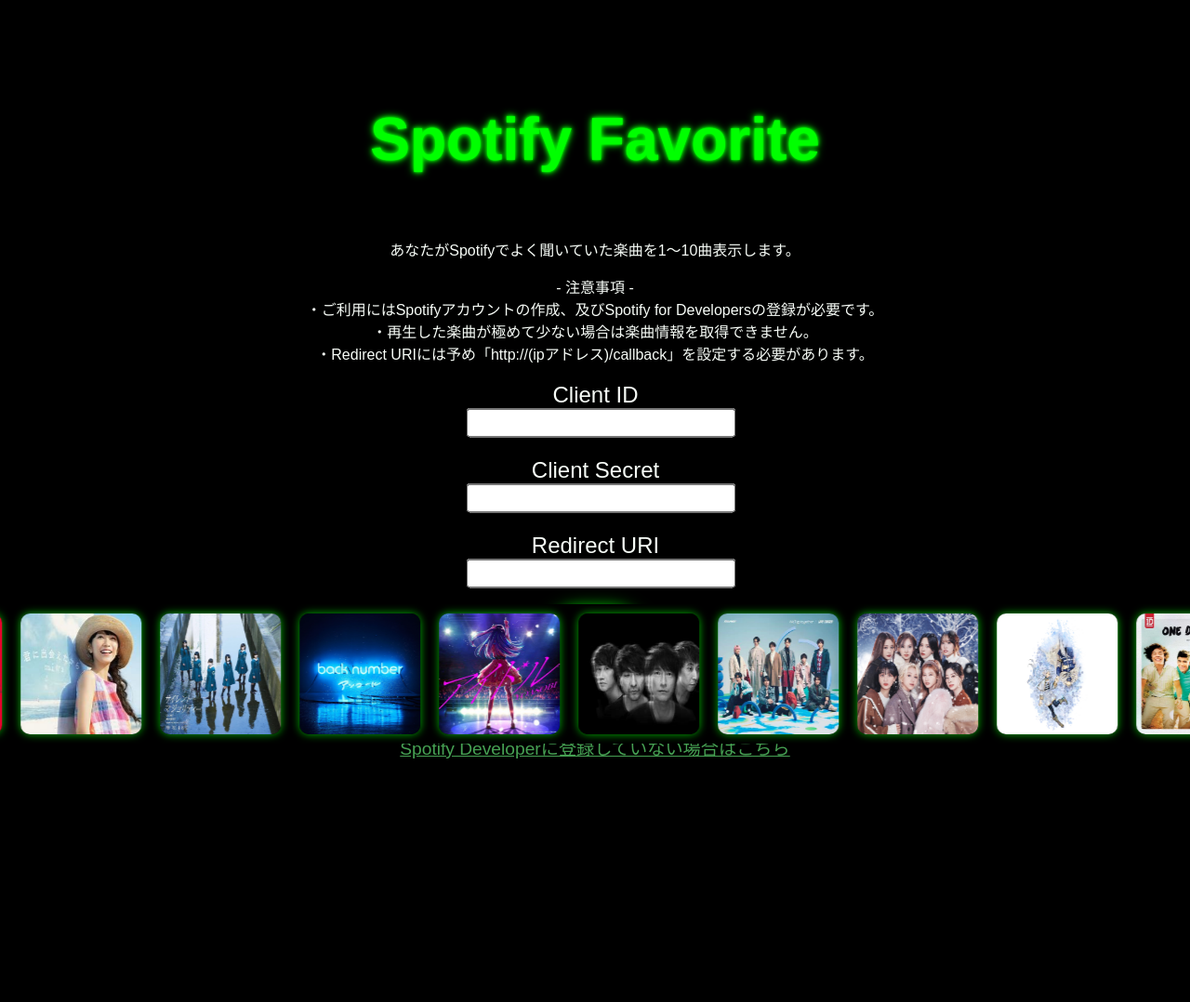
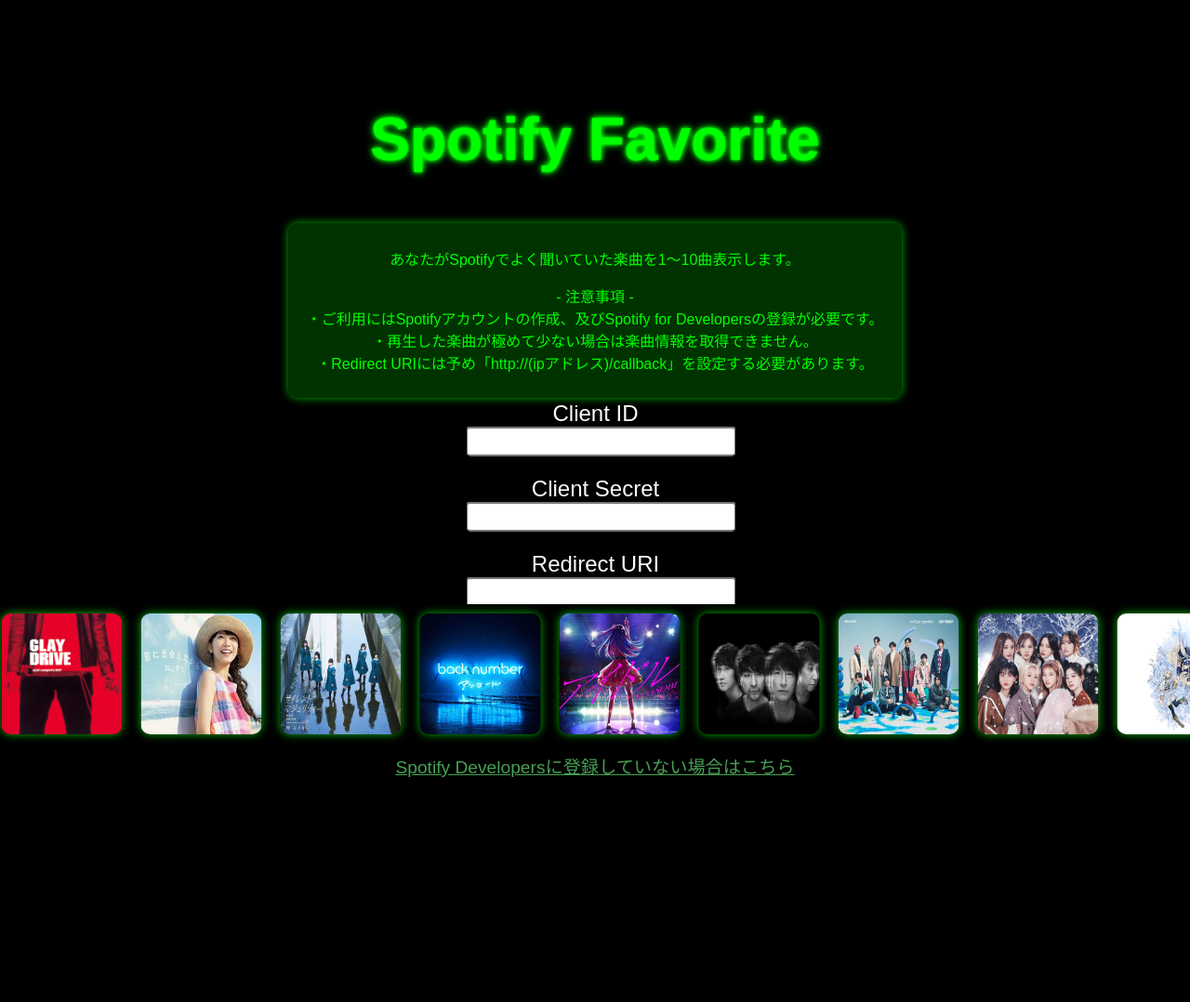
Before and after one commit to fewlio-LLUNA/SpotifyFavorite, a Flask app: page / in a window 1280 px wide. Shown: the top 1078 px of the page at 93% size. Before the commit the page ends 816 px from the top, so only its background shows below. Run offline with Flask 3, Linux system fonts and the light colour scheme.

Commit message:
CSS追加

```diff
--- a/src/static/styles.css
+++ b/src/static/styles.css
@@ -154,7 +154,7 @@ button {
     display: flex;
     gap: 20px;
     white-space: nowrap;
-    animation: scrollLeft 30s linear infinite; /* 無限ループ */
+    /*animation: scrollLeft 30s linear infinite; /* 無限ループ */
 }
 
 .carousel-track img {
@@ -203,3 +203,15 @@ button {
     border-radius: 10px;
     box-shadow: 0 0 10px rgba(0, 255, 0, 0.7);
 }
+
+.message {
+    margin: 10px auto;  /* 上下10px、左右自動で中央揃え */
+    text-align: center;  /* テキストを中央揃え */
+    display: block;  /* ブロック要素にすることで中央配置が適用されやすくなる */
+    width: fit-content;  /* コンテンツの幅に合わせる */
+    padding: 10px 20px;  /* 余白をつけて見やすく */
+    background-color: rgba(0, 255, 0, 0.2); /* ネオン緑の半透明背景 */
+    color: #00ff00;  /* ネオン緑の文字 */
+    border-radius: 10px;  /* 角を丸く */
+    box-shadow: 0 0 10px rgba(0, 255, 0, 0.7);  /* ネオン風の光る効果 */
+}
--- a/src/templates/index.html
+++ b/src/templates/index.html
@@ -40,7 +40,7 @@
 
         <div class="links-container">
             <a href="https://www.spotify.com/signup" target="_blank">Spotifyアカウントを持っていない方はこちら</a>
-            <a href="https://developer.spotify.com/dashboard/" target="_blank">Spotify Developerに登録していない場合はこちら</a>
+            <a href="https://developer.spotify.com/dashboard/" target="_blank">Spotify Developersに登録していない場合はこちら</a>
         </div>
 
         <div class="carousel-container">
```
Also changed, not shown: src/static/script.js (+18 -23 lines), 1 other file.
